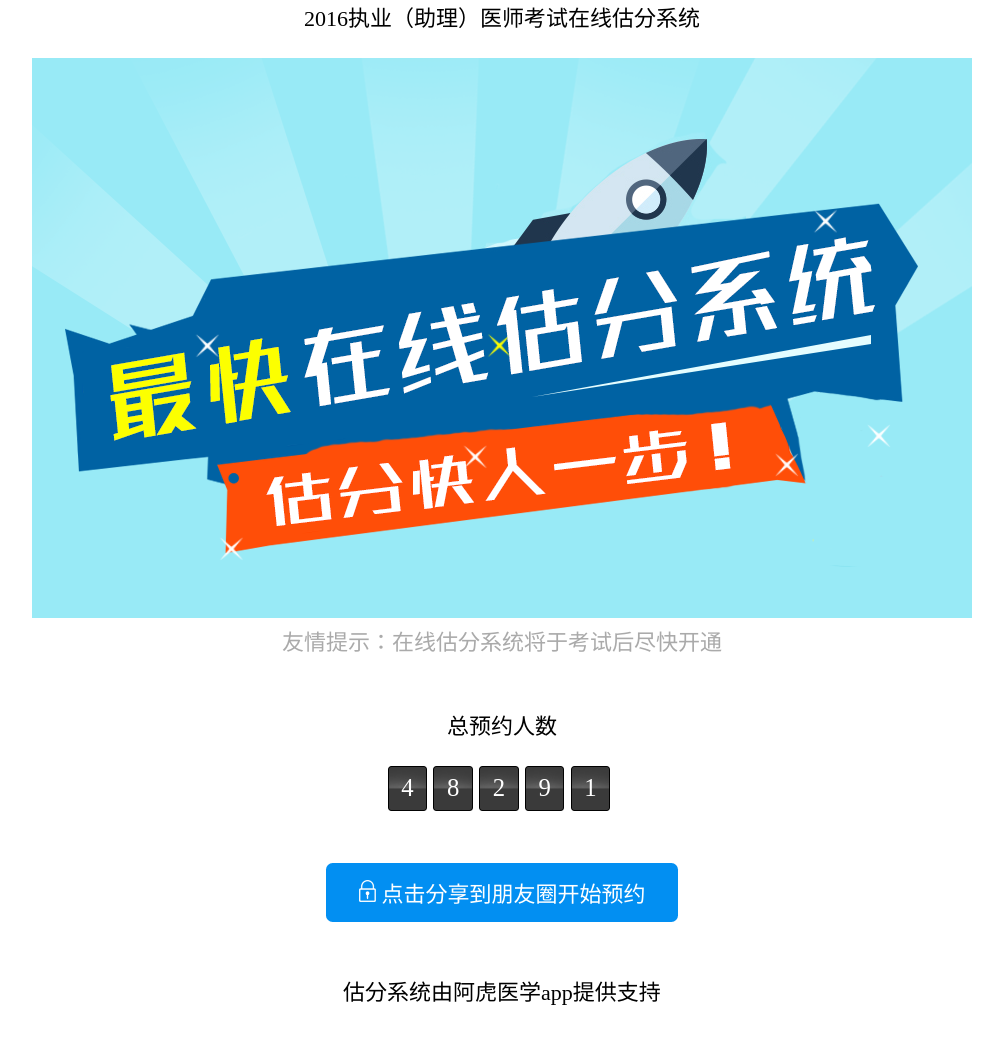
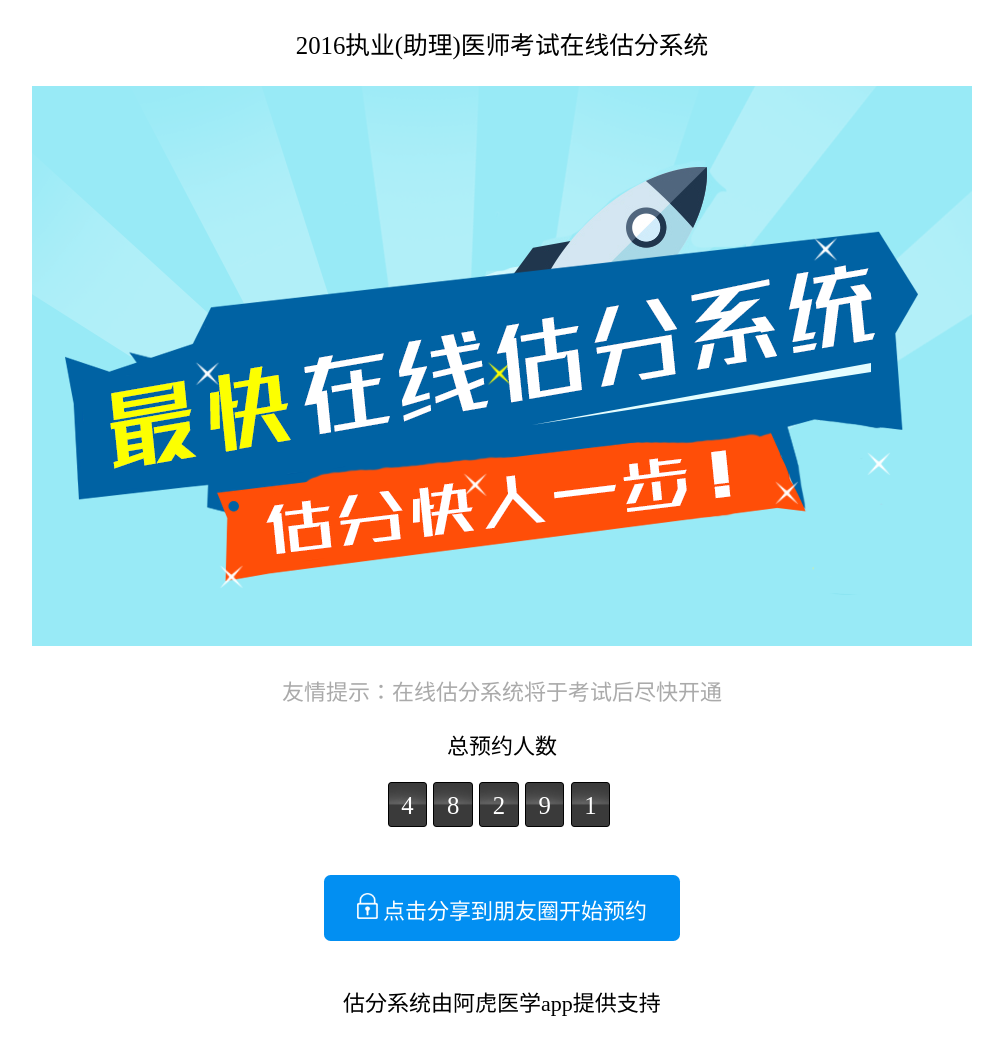
Before and after one commit to freebit4433/amazeUI_practice, a PHP site: page /enter.html in a window 1280 px wide. Shown: the part 63-1102 px from the top of the page, without its empty margins (138-1141 px from the left). Before the commit the page ends 1068 px from the top, so only its background shows below. Run offline with PHP 8.4, Linux system fonts and the light colour scheme; some libraries are stand-ins or nearby versions.

Commit message:
估分系统 整体debug0.1

```diff
--- a/gufen/enter.html
+++ b/gufen/enter.html
@@ -21,49 +21,34 @@
     <div id="header-placeholder"></div>
 </header>
 
-<div class="am-container am-container-enter">
-    <p>2016执业（助理）医师考试在线估分系统</p>
-    <br>
+<div class="am-container am-container-center">
+    <p id="title">2016执业(助理)医师考试在线估分系统</p>
     <img src="static/img/img.png" alt="" class="am-img-responsive">
     <br>
     <p class="color-gray">友情提示：在线估分系统将于考试后尽快开通</p>
-    <br>
-    <br>
     <p>总预约人数</p>
-    <br>
     <div id="animate-number"></div>
-    <br>
     <br>
     <p id="enter-button">
         <img src="static/img/jiesuo.png" alt="">
-        点击分享到朋友圈开始预约
+        <span class="am-text-bottom">点击分享到朋友圈开始预约</span>
     </p>
-    <br>
-    <br>
-    <br>
     <p>估分系统由阿虎医学app提供支持</p>
-
 </div>
-
-
-
-
 
 <script src="../assets/js/jquery.min.js"></script>
 <script>
+    $(document).ready(function(){
+        //处理屏幕适配JS开始
         $("#header-placeholder").css('height',$("#header-content").css('height'));
-
         //估分人数在这里设置
         var num = '48291';
         for(var n = 0;n<num.length;n++){
             var oneNum = num.substring(n,n+1);
             $("#animate-number").append('<span class="animate-number-one">'+oneNum+'</span>&nbsp;');
         }
-    var deviceHeight = window.innerHeight;
-    var headerHeight = $("header").height();
-    var divide = deviceHeight-headerHeight;
-    $(".am-container-enter").css('height', divide+'px');
-
+        //处理屏幕适配JS结束
+    })
 
 </script>
 </body>
--- a/gufen/index.html
+++ b/gufen/index.html
@@ -80,8 +80,8 @@
         $("#header-content").css('height',(800*deviceWidth)/1080 + 'px');
         $("body").css('height',deviceHeight);
         var $loader;
-        var score = 599;
-        var totalKb = 700;
+        var score = 501;    //得分
+        var totalKb = 700;  //总分
         var kb = 0;
         var xxx = parseInt(deviceWidth * 0.37);
         $loader  = $("#loader").percentageLoader({
--- a/gufen/rank.php
+++ b/gufen/rank.php
@@ -100,8 +100,10 @@ $rank = array(
 <script src="../assets/js/jquery.min.js"></script>
 <script>
     $(document).ready(function(){
+        //处理屏幕适配JS开始
         $("#header-placeholder").css('height',$("#header-content").css('height'));
         $(".item-center").css('padding-right','1em');
+        //处理屏幕适配JS结束
     })
 </script>
 </body>
--- a/gufen/static/css/enter.css
+++ b/gufen/static/css/enter.css
@@ -21,13 +21,16 @@ header p {
 
 
 
-.am-container-enter {
+.am-container-center {
     text-align: center;
+}
+
+.am-container-center p {
 
 }
 
-.am-container-enter p {
-    margin: 0;
+#title {
+    font-size: 1.125em;
 }
 
 #animate-number {
@@ -38,23 +41,26 @@ header p {
     display: inline-block;
     min-width: 10px;
     color: #ffffff;
-    line-height: 1.8em;
+    line-height: 1.9em;
     width: 1.6em;
-    height: 1.83em;
+    height: 1.85em;
     background-image: url("../img/animate-number.png");
     background-size: 1.6em 1.83em;
+    background-repeat: no-repeat;
 }
 
 #enter-button {
     background-color: #028FF2;
     color: #ffffff;
     display: inline-block;
-    padding: 0.6em 1.5em;
+    line-height: 1em;
+    padding: 0.8em 1.5em;
     border-radius: 0.3em;
+
 }
 
 #enter-button img {
-    height: 1em;
+    height: 1.2em;
 }
 
 .color-gray {
```
Lines whose indentation alone changed are shown as unchanged.
